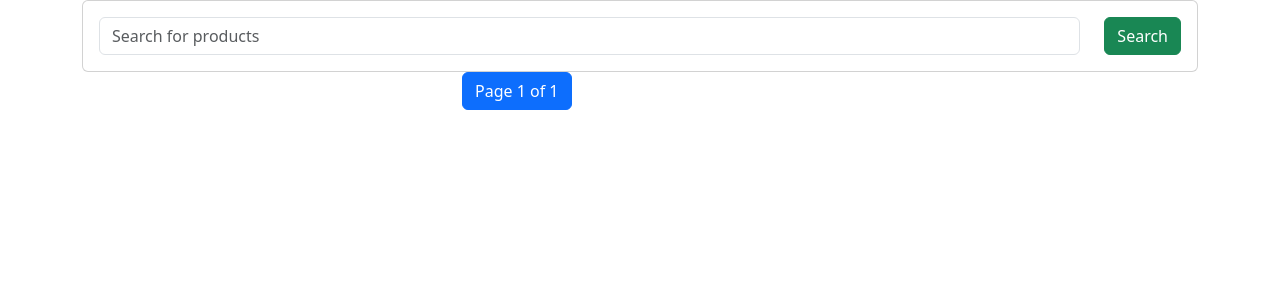
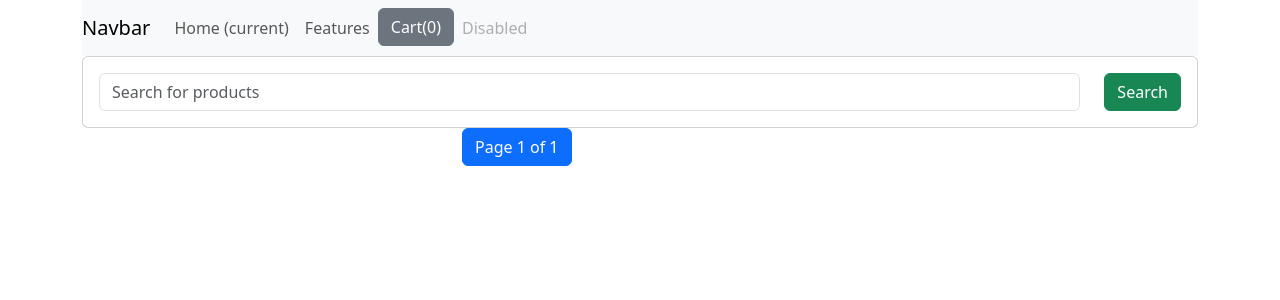
Before and after one commit to brayden-s-haws/django_ecom_store, a Django app: page / in a window 1280 px wide. Shown: the top 300 px of the page. Run offline with Django 5.2, Linux system fonts and the light colour scheme; data that the repository does not hold is empty; some libraries are stand-ins or nearby versions.

Commit message:
Add product detail page, dynamic routing, and basic cart functionality.
- Implement dynamic product detail page with Bootstrap styling.
- Update routing for product detail view in `urls.py`.
- Add `detail` view in `views.py` to fetch and display product details.
- Enhance shop page layout with navigation bar and "Add to Cart" button.
- Introduce cart functionality using localStorage and popovers to display cart contents dynamically.

```diff
--- a/django_ecom_store/urls.py
+++ b/django_ecom_store/urls.py
@@ -21,4 +21,5 @@ from shop import views
 urlpatterns = [
     path('admin/', admin.site.urls),
     path('', views.index, name='index'),
+    path('<int:id>', views.detail, name='detail'),
 ]
--- a/shop/templates/shop/index.html
+++ b/shop/templates/shop/index.html
@@ -6,12 +6,44 @@
     <meta name="viewport" content="width=device-width, initial-scale=1.0">
     <meta http-equiv="X-UA-Compatible" content="ie=edge">
     <link href="https://cdn.jsdelivr.net/npm/bootstrap@5.3.8/dist/css/bootstrap.min.css" rel="stylesheet" integrity="sha384-sRIl4kxILFvY47J16cr9ZwB07vP4J8+LH7qKQnuqkuIAvNWLzeN8tE5YBujZqJLB" crossorigin="anonymous">
-    <script src="https://cdn.jsdelivr.net/npm/bootstrap@5.3.8/dist/js/bootstrap.bundle.min.js" integrity="sha384-FKyoEForCGlyvwx9Hj09JcYn3nv7wiPVlz7YYwJrWVcXK/BmnVDxM+D2scQbITxI" crossorigin="anonymous"></script>
+    <script src="https://code.jquery.com/jquery-3.7.1.js" integrity="sha256-eKhayi8LEQwp4NKxN+CfCh+3qOVUtJn3QNZ0TciWLP4=" crossorigin="anonymous"></script>
+    <script src="https://cdn.jsdelivr.net/npm/popper.js@1.12.9/dist/umd/popper.min.js" integrity="sha384-ApNbgh9B+Y1QKtv3Rn7W3mgPxhU9K/ScQsAP7hUibX39j7fakFPskvXusvfa0b4Q" crossorigin="anonymous"></script>
+    <script src="https://cdn.jsdelivr.net/npm/bootstrap@4.0.0/dist/js/bootstrap.min.js" integrity="sha384-JZR6Spejh4U02d8jOt6vLEHfe/JQGiRRSQQxSfFWpi1MquVdAyjUar5+76PVCmYl" crossorigin="anonymous"></script>
     <link rel="stylesheet" href="{% static 'shop/style.css' %}">
     <title>Title</title>
 </head>
 <body>
     <div class="container">
+
+        <div class="row">
+            <div class="col-md-12">
+                <nav class="navbar navbar-expand-lg navbar-light bg-light">
+                  <a class="navbar-brand" href="#">Navbar</a>
+                  <button class="navbar-toggler" type="button" data-toggle="collapse" data-target="#navbarNav" aria-controls="navbarNav" aria-expanded="false" aria-label="Toggle navigation">
+                    <span class="navbar-toggler-icon"></span>
+                  </button>
+                  <div class="collapse navbar-collapse" id="navbarNav">
+                    <ul class="navbar-nav">
+                      <li class="nav-item active">
+                        <a class="nav-link" href="#">Home <span class="sr-only">(current)</span></a>
+                      </li>
+                      <li class="nav-item">
+                        <a class="nav-link" href="#">Features</a>
+                      </li>
+                      <li class="nav-item">
+                        <button id="cart" data-html="true" type="button" class="btn btn-secondary" data-container="body" data-toggle="popover" data-placement="bottom" data-content="Vivamus sagittis
+                        lacus
+                        vel augue
+                            laoreet rutrum faucibus."> Cart(0) </button>
+                      </li>
+                      <li class="nav-item">
+                        <a class="nav-link disabled" href="#">Disabled</a>
+                      </li>
+                    </ul>
+                  </div>
+                </nav>
+            </div>
+        </div>
 
         <div class="row">
             <div class="col-md-12">
@@ -34,12 +66,15 @@
                 <div class="card">
                     <img src="{{ product.image }}" class="card-img-top" alt="">
                     <div class="card-body">
-                        <div class="card-title">
+                        <div id="nm{{product.id}}" class="card-title">
                             {{product.name}}
                         </div>
                         <div class="card-text">
                             ${{product.price}}
                         </div>
+
+                        <a href="/{{ product.id }}" class="btn btn-warning">View</a>
+                        <button id="{{ product.id }}" class="btn atc btn-warning">Add to Cart</button>
                     </div>
                 </div>
             </div>
@@ -67,4 +102,51 @@
         </div>
     </div>
 </body>
+
+<script type="text/javascript">
+    console.log('hello');
+
+    if(localStorage.getItem('cart')==null){
+        var cart = {};
+    }
+    else{
+        cart = JSON.parse(localStorage.getItem('cart'));
+    }
+
+    $(document).on('click','.atc',function(){
+        console.log('clicked');
+        var item_id = this.id.toString();
+        console.log(item_id);
+
+        if(cart[item_id]!=undefined){
+            cart[item_id] = cart[item_id]+1;
+        }
+        else{
+            cart[item_id] = 1;
+        }
+
+        console.log(cart);
+        localStorage.setItem('cart',JSON.stringify(cart));
+        document.getElementById('cart').innerHTML = "Cart("+ Object.keys(cart).length + ")";
+
+    });
+
+
+
+    DisplayCart(cart);
+    function DisplayCart(cart){
+        var cartString = '';
+        cartString += '<h5>This is your cart</h5>';
+        var cartIndex = 1;
+
+        for(var x in cart){
+            cartString += cartIndex;
+            cartString += document.getElementById('nm'+x).innerHTML + 'Qty: ' + cart[x] + '</br>';
+            cartIndex +=1;
+        }
+        document.getElementById('cart').setAttribute('data-content', cartString);
+        $('[data-toggle="popover"]').popover()
+    }
+
+</script>
 </html>
--- a/shop/views.py
+++ b/shop/views.py
@@ -18,3 +18,7 @@ def index(request):
     product_objects = paginator.get_page(page)
 
     return render(request, 'shop/index.html', {'product_objects': product_objects})
+
+def detail(request, id):
+    product_object = Product.objects.get(id=id)
+    return render(request, 'shop/detail.html', {'product_object': product_object})
```
Also changed, not shown: shop/templates/shop/detail.html (added, +48 -0 lines).
